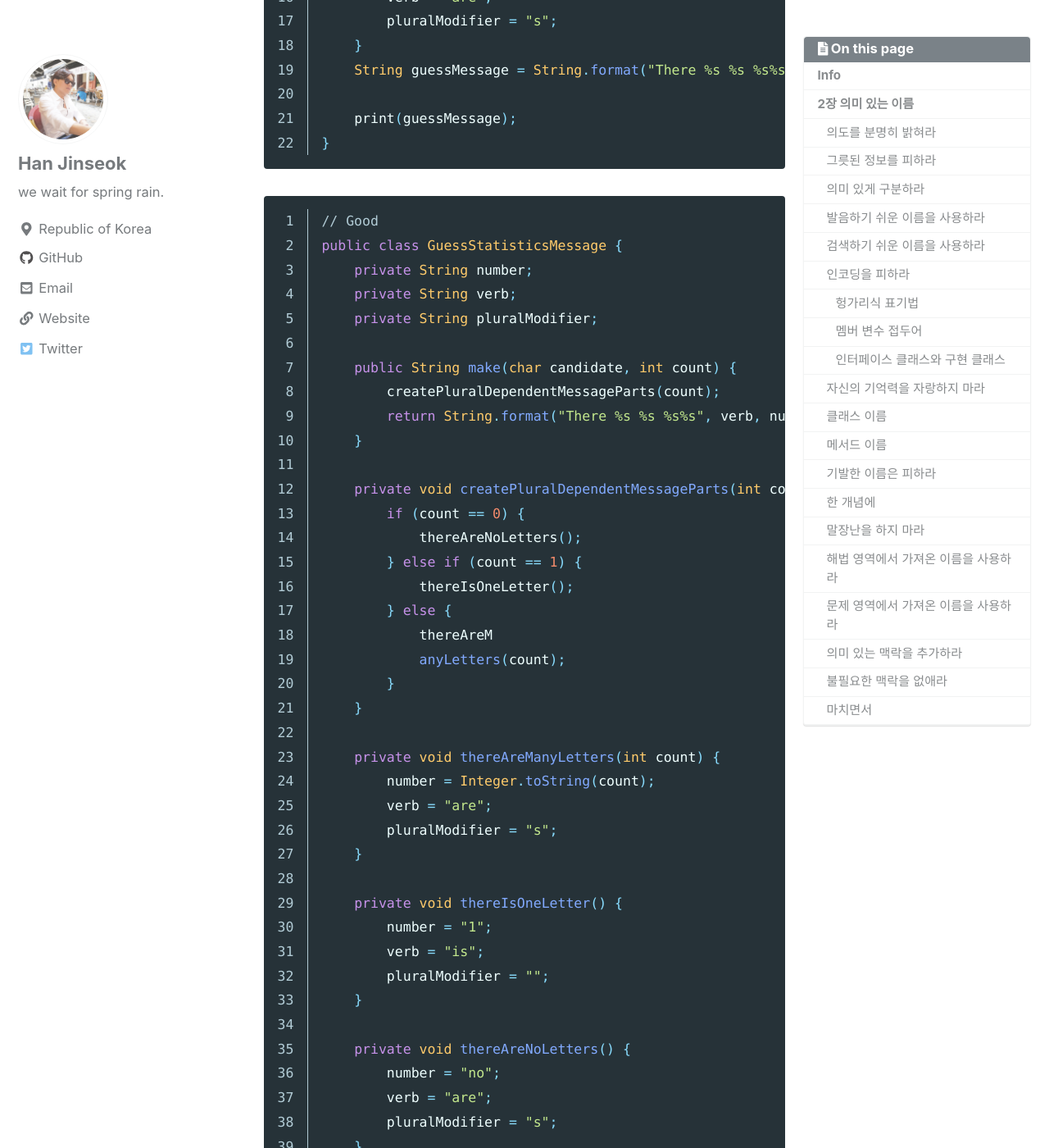
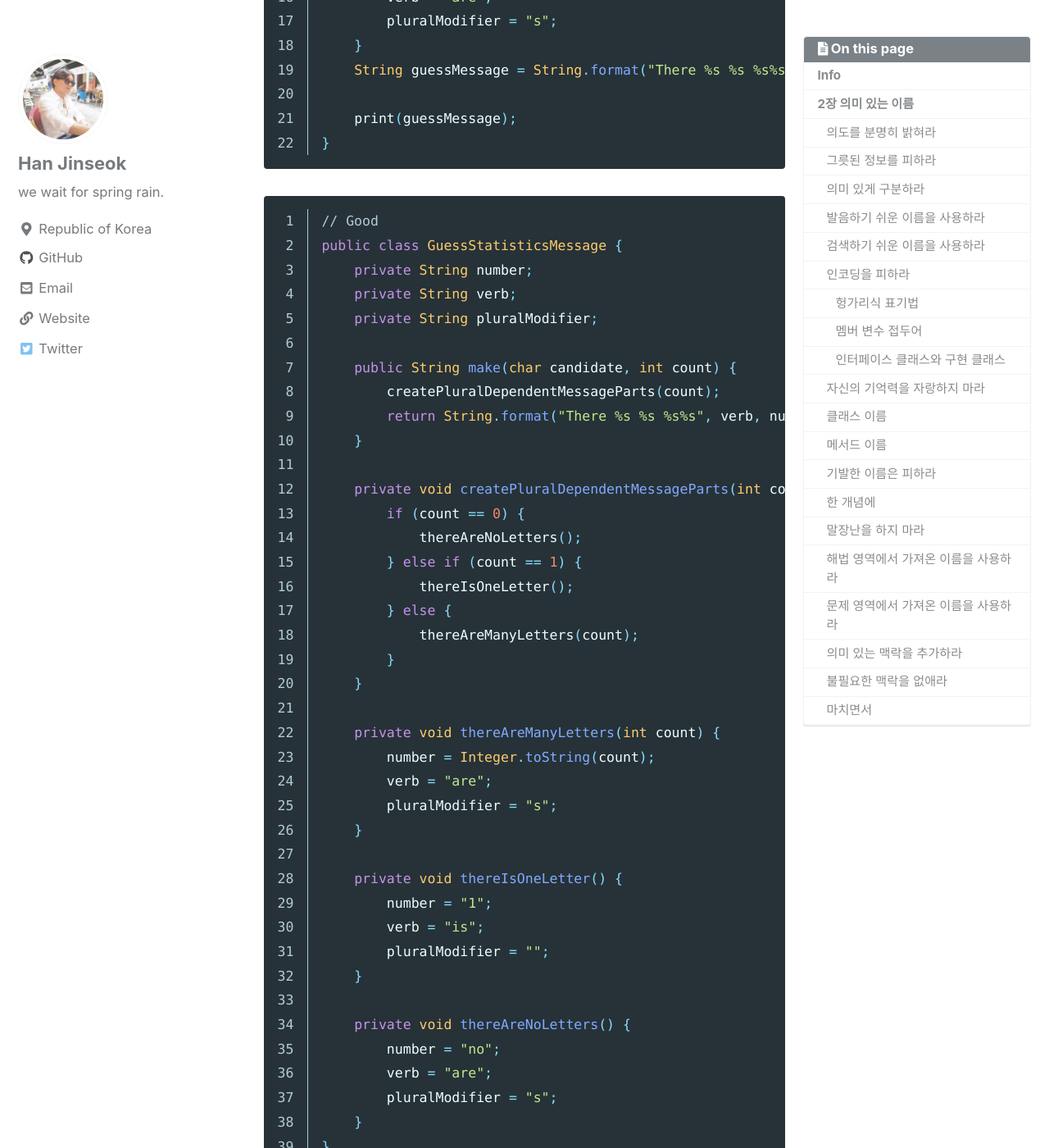
Before and after one commit to moregorenine/moregorenine.github.io, a Jekyll site: the page built from _posts/book/2019-02-28-clean-code-part2.md, in a window 1280 px wide and 1400 px high, scrolled down 6549 px. Shown: the whole window at 82% size. Built offline with Jekyll 4.4.1, drawn with Linux system fonts in a browser that asks for light colours; nearby versions of some CDN libraries; comment, search, counter and statistics services are not loaded; a style sheet for code colours, icons or effects is not loaded; some of the changed text lies outside the part shown.

Commit message:
Update 2019-02-28-clean-code-part2.md

```diff
--- a/_posts/book/2019-02-28-clean-code-part2.md
+++ b/_posts/book/2019-02-28-clean-code-part2.md
@@ -165,8 +165,7 @@ public class GuessStatisticsMessage {
         } else if (count == 1) {
             thereIsOneLetter();
         } else {
-            thereAreM
-            anyLetters(count);
+            thereAreManyLetters(count);
         }
     }
 
@@ -192,7 +191,7 @@ public class GuessStatisticsMessage {
 
 ### 불필요한 맥락을 없애라
 - `Gas Station Delux` 이라는 어플리케이션을 작성한다고 해서 클래스 이름의 앞에 GSD를 붙이지는 말자. G를 입력하고 자동완성을 누를 경우 모든 클래스가 나타나는 등 효율적이지 못하다.
-위 a처럼 접두어를 붙이는 것은 모듈의 재사용 관점에서도 좋지 못하다. 재사용하려면 이름을 바꿔야 한다.(eg, `GSDAccountAddress` 대신 `Address`라고만 해도 충분하다.)
+위 처럼 접두어를 붙이는 것은 모듈의 재사용 관점에서도 좋지 못하다. 재사용하려면 이름을 바꿔야 한다.(eg, `GSDAccountAddress` 대신 `Address`라고만 해도 충분하다.)
 
 ### 마치면서
 > 두려워하지 말고 서로의 명명을 지적하고 고치자. 그렇게 하면 이름을 외우는 것에 시간을 빼앗기지 않고 "자연스럽게 읽히는 코드"를 짜는 데에 더 집중할 수 있다.
```
